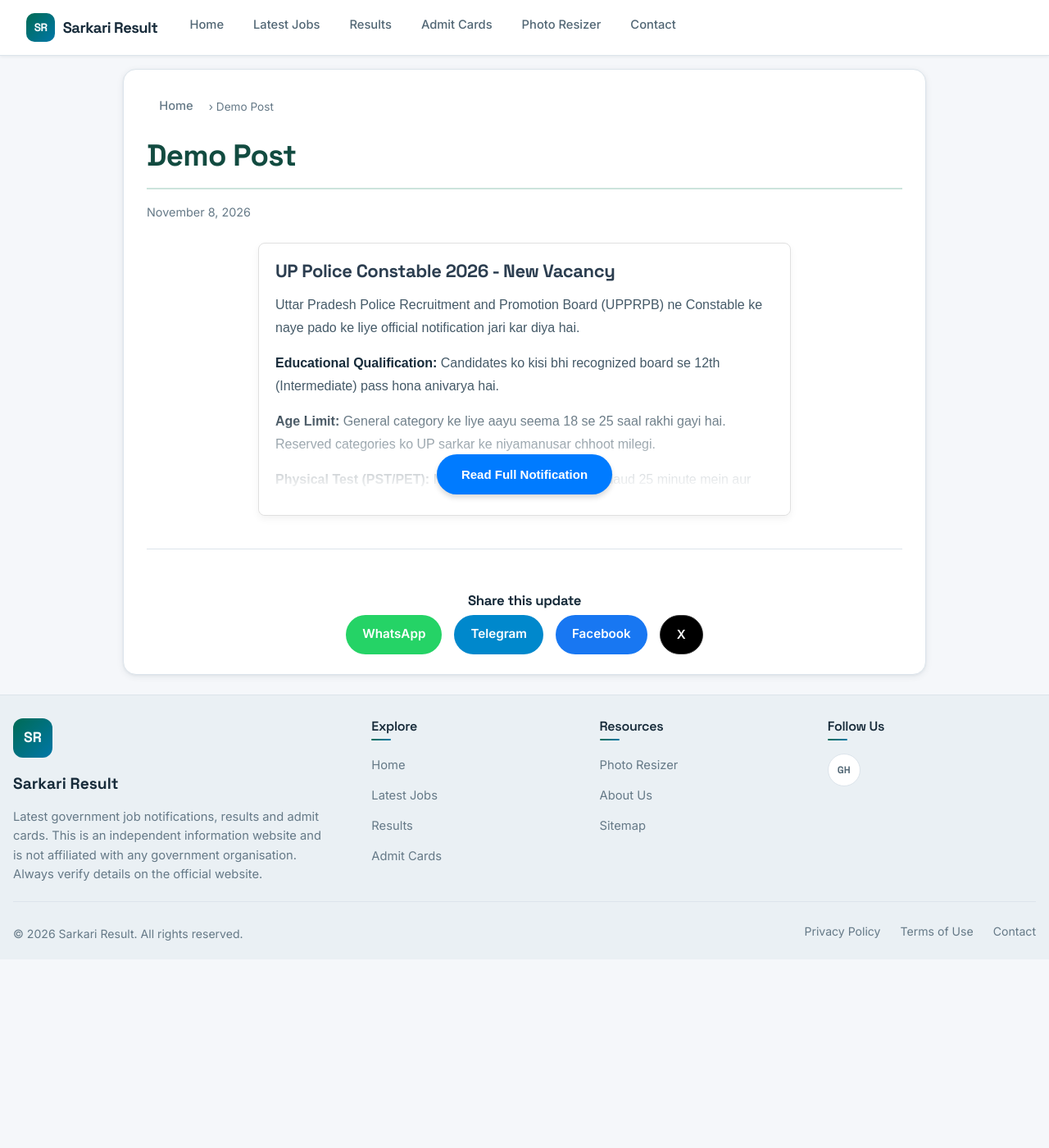
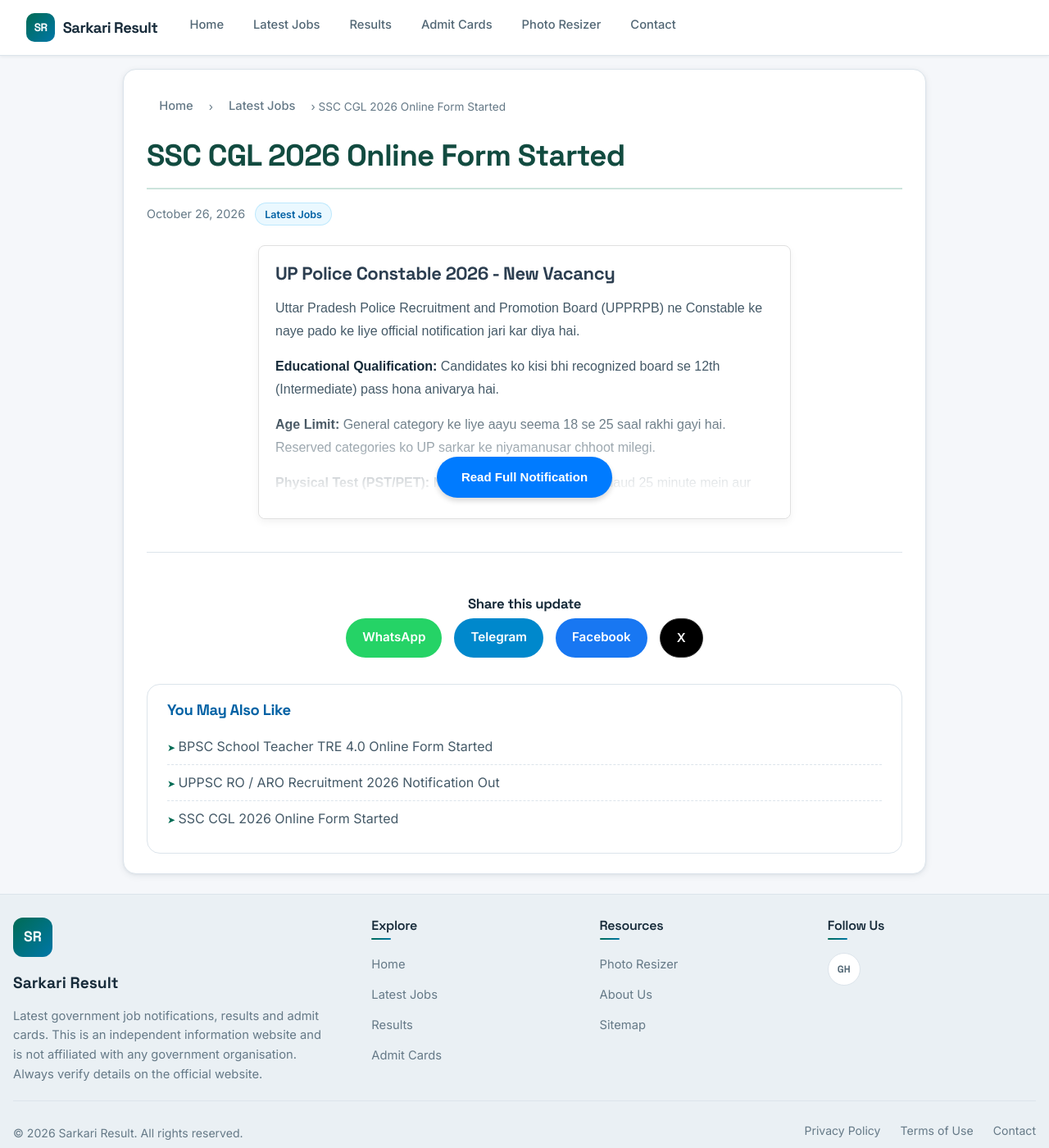
Before and after one commit to sarkariresult-git/sarkariresult-git.github.io, a Jekyll site: the page built from _posts/2026-11-08-demo-post.md, in a window 1280 px wide and 1400 px high. Shown: the whole window at 82% size. Built offline with Jekyll 4.4.1, drawn with Linux system fonts in a browser that asks for light colours.

Commit message:
Update 2026-11-08-demo-post.md

```diff
--- a/_posts/2026-11-08-demo-post.md
+++ b/_posts/2026-11-08-demo-post.md
@@ -1,3 +1,10 @@
+---
+layout: post
+title: "SSC CGL 2026 Online Form Started"
+date: 2026-10-26
+category: latest-jobs
+description: "SSC CGL 2026 online application forms are now open. Check the last date and how to apply."
+---
 <style>
 /* --- SEO Friendly Gradient Post Card CSS --- */
 .seo-post-card {
```
